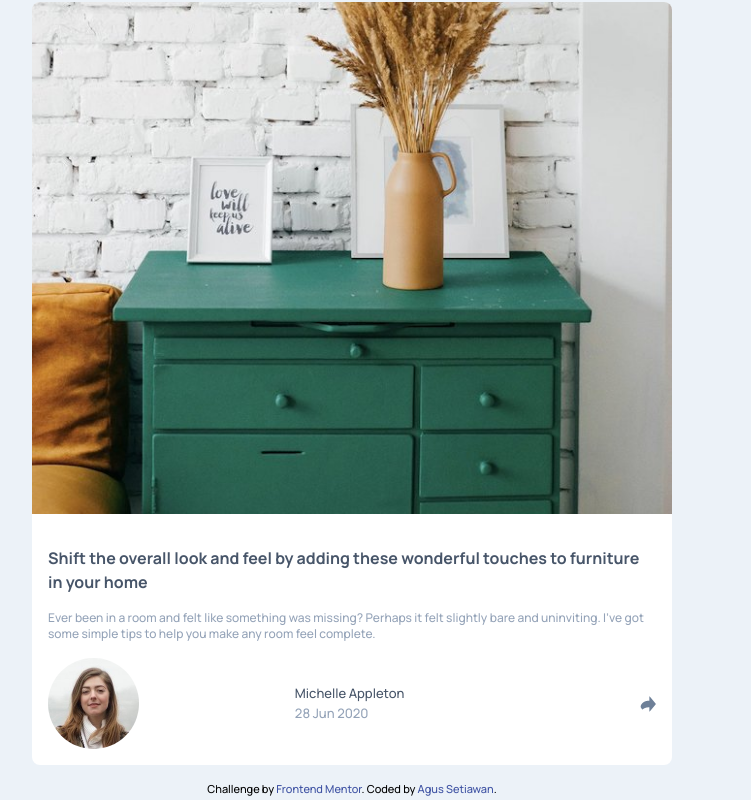
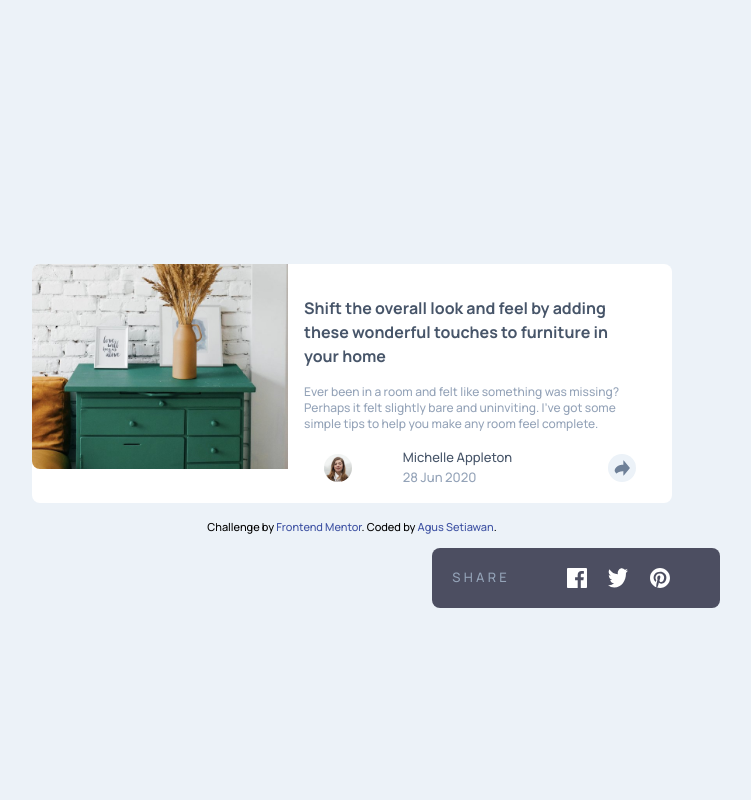
Before and after one commit to Agus27111/Article-preview-component, a website: page index.html in a window 1280 px wide. Shown: the whole page, without its empty margins (288-1039 px from the left). Drawn offline with Linux system fonts and the light colour scheme.

Commit message:
new structure HTML

```diff
--- a/index.html
+++ b/index.html
@@ -43,51 +43,50 @@
       }
     </style>
   </head>
-  <body class="flex justify-center items-center h-screen flex-col">
-    <section class="w-3/4 bg-white rounded-lg max-h-screen lg:w-1/2">
-      <div class="">
-        <div>
+  <body class="flex flex-col justify-center h-screen items-center">
+    <section
+      class="w-3/4 bg-white rounded-lg flex justify-center items-center flex-col lg:w-1/2"
+    >
+      <div class="lg:flex">
+        <div class="img">
           <img
             src="./images/drawers.jpg"
             alt="drawers"
-            class="w-full rounded-t-lg"
+            class="w-full rounded-t-lg lg:rounded-l-lg lg:rounded-tr-none"
           />
         </div>
-        <div class="text px-4 mt-8" id="text">
+        <div class="main">
+          <div class="text px-4 mt-8 lg:mr-8" id="text">
             <h1 class="text-base font-semibold text-slate-600">
-            Shift the overall look and feel by adding these wonderful touches to
-            furniture in your home
+              Shift the overall look and feel by adding these wonderful touches
+              to furniture in your home
             </h1>
             <p class="text-xs mt-4 text-slate-400">
-            Ever been in a room and felt like something was missing? Perhaps it
-            felt slightly bare and uninviting. I’ve got some simple tips to help
-            you make any room feel complete.
+              Ever been in a room and felt like something was missing? Perhaps
+              it felt slightly bare and uninviting. I’ve got some simple tips to
+              help you make any room feel complete.
             </p>
+          </div>
+          <div class="footer flex justify-center items-center">
             <div class="boximg flex justify-between items-center my-4">
               <img
-              class="w-[15%] rounded-full"
+                class="w-[15%] lg:w-[10%] rounded-full"
                 src="./images/avatar-michelle.jpg"
                 alt="avatar-michelle"
               />
-            <div class="relative right-10">
+              <div class="relative right-10 lg:right-24">
                 <p class="text-slate-600">Michelle Appleton</p>
                 <p class="text-slate-400">28 Jun 2020</p>
               </div>
-            <button class="toggleButton">
-              <img
-                src="./images/icon-share.svg"
-                alt="icon-share"
-                class="rounded-full w-4 h-4"
-              />
-            </button>
             </div>
-        </div>
-        <div id="socialMedia" class="hidden">
+            <div id="socialMedia" class="hidden lg:block lg:relative">
               <div
-            class="flex justify-between items-center bg-very-Dark-grayish-blue p-4"
+                class="flex justify-between items-center bg-very-Dark-grayish-blue p-4 rounded-b-lg mt-4 lg:absolute lg:w-72 lg:p-5 lg:rounded-lg lg:m-0 lg:flex-grow lg:top-20 lg:-left-44"
               >
-            <p class="uppercase">Share</p>
-            <div class="sosialMedia flex justify-around w-1/2 relative right-5">
+                <p class="uppercase tracking-[.25em] text-slate-400">Share</p>
+                <div
+                  class="sosialMedia flex justify-around w-1/2 relative right-5"
+                >
                   <img
                     src="./images/icon-facebook.svg"
                     alt="icon-facebook"
@@ -104,10 +103,17 @@
                     class="bg-very-Dark-grayish-blue"
                   />
                 </div>
-
-            <div class="rounded-full">
-              <button class="toggleButton">
-                <img src="./images/icon-share.svg" alt="icon-share" class="" />
+              </div>
+            </div>
+            <div class="btn-share">
+              <button
+                class="toggleButton w-7 h-7 bg-light-Grayish-Blue rounded-full flex justify-center items-center"
+              >
+                <img
+                  src="./images/icon-share.svg"
+                  alt="icon-share"
+                  class="rounded-full w-4 h-4"
+                />
               </button>
             </div>
           </div>
--- a/tailwind.config.js
+++ b/tailwind.config.js
@@ -7,7 +7,7 @@ module.exports = {
         "very-Dark-grayish-blue": "hsl(234, 12%, 34%)",
         "desaturated-Dark-Blue": "hsl(214, 17%, 51%)",
         "grayish-Blue": "hsl(212, 23%, 69%)",
-        "light-Grayish Blue": "hsl(210, 46%, 95%)",
+        "light-Grayish-Blue": "hsl(210, 46%, 95%)",
       },
     },
     plugins: [],
```
Also changed, not shown: dist/output.css. Lines whose indentation alone changed are shown as unchanged.
